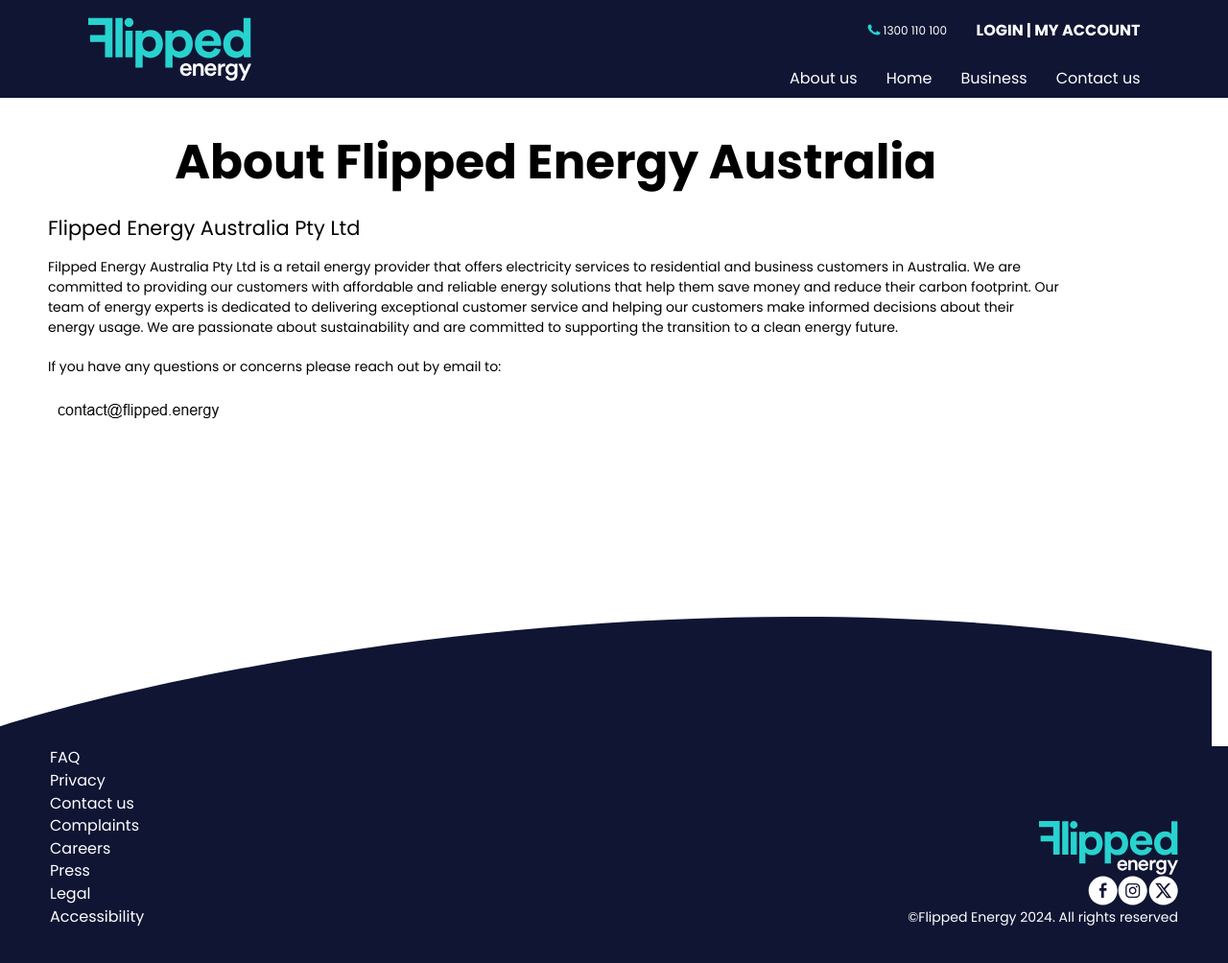
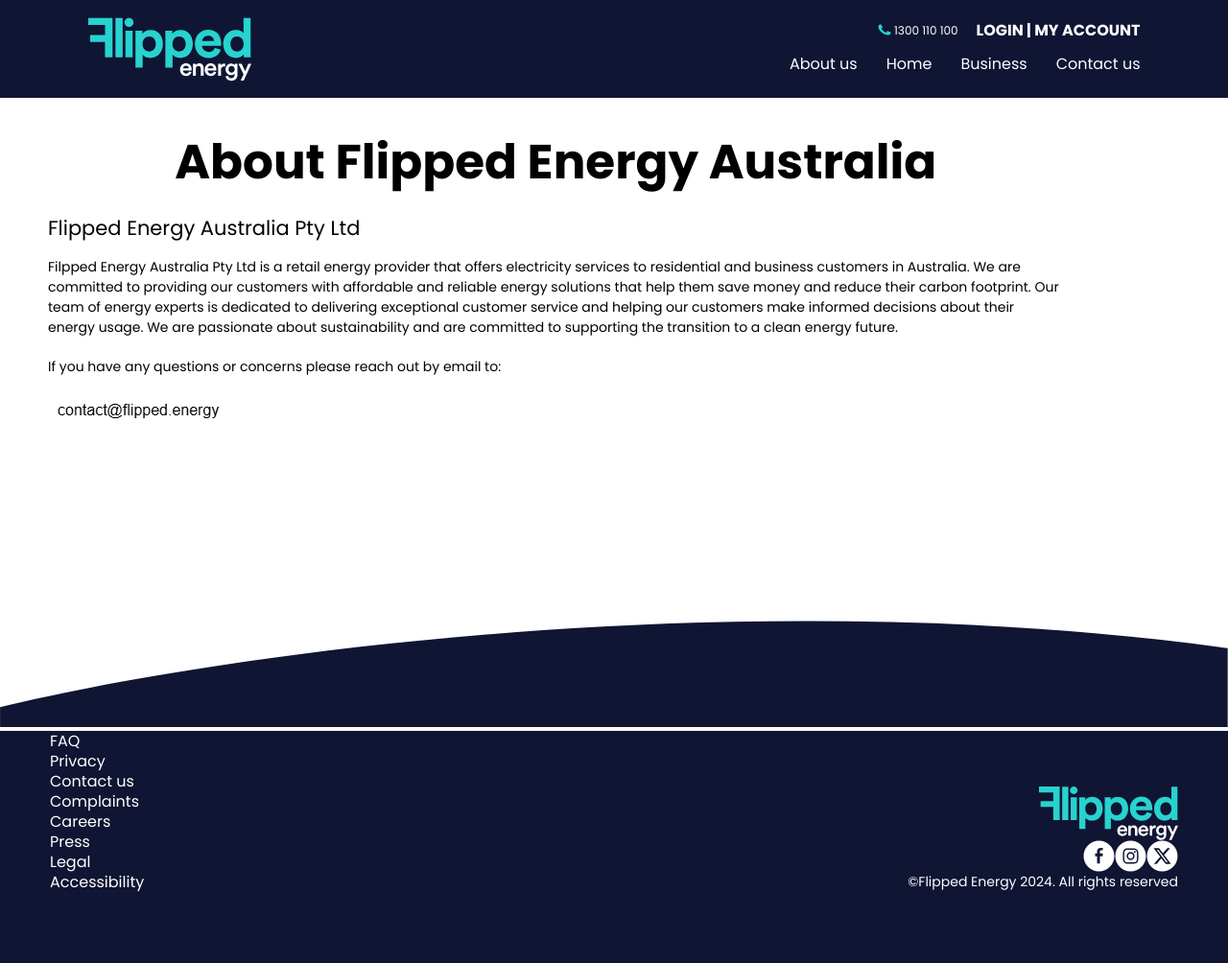
Before and after one commit to aceslick911/design-prototypes, a website: page index.html in a window 1280 px wide. Shown: the whole page at 96% size. Drawn offline with Linux system fonts and the light colour scheme.

Commit message:
dev: style changes removing unintentional fixed height/width

```diff
--- a/index.html
+++ b/index.html
@@ -60,7 +60,7 @@
 
       #callToAction {
         display: flex;
-        height: 62px;
+        /* height: 62px; */
         justify-content: flex-end;
         align-items: center;
         gap: 19px;
@@ -68,18 +68,18 @@
 
       #phoneContainer {
         display: flex;
-        width: 95px;
+        /* width: 95px; */
         align-items: center;
         align-self: stretch;
       }
 
       #phoneLogo {
         display: flex;
-        width: 17px;
-        height: 12px;
+        /* width: 17px; */
+        /* height: 12px; */
         padding-right: 3px;
         align-items: center;
-        flex-shrink: 0;
+        /* flex-shrink: 0; */
       }
 
       #phoneNumber {
@@ -118,7 +118,7 @@
         justify-content: flex-end;
         align-items: center;
         gap: 30px;
-        flex: 1 0 0;
+        /* flex: 1 0 0; */
       }
 
       #aboutUsContainer {
@@ -269,18 +269,18 @@
         align-self: stretch;
       }
 
-      #emailContact {
-        /* background: lightgray 50% / cover no-repeat; */
+      /* #emailContact {
+        background: lightgray 50% / cover no-repeat;
 
         width: 200px;
         height: 30px;
-      }
+      } */
 
       #footerCurve {
         fill: #0f1533;
-        width: 1552;
-        height: 135px;
-        max-width: fit-content;
+
+        overflow: hidden;
+        /* height: 141px; */
         align-self: stretch;
       }
 
@@ -288,7 +288,7 @@
         background: #0f1533;
 
         display: flex;
-        height: 292px;
+        /* height: 292px; */
         padding: 0px 52px 103px 52px;
         justify-content: center;
         align-items: flex-end;
@@ -307,7 +307,7 @@
         display: flex;
         flex-direction: column;
         justify-content: center;
-        flex: 1 0 0;
+        /* flex: 1 0 0; */
         align-self: stretch;
 
         color: #fff;
@@ -323,7 +323,7 @@
         display: flex;
         flex-direction: column;
         justify-content: center;
-        flex: 1 0 0;
+        /* flex: 1 0 0; */
         align-self: stretch;
 
         color: #fff;
@@ -339,7 +339,7 @@
         display: flex;
         flex-direction: column;
         justify-content: center;
-        flex: 1 0 0;
+        /* flex: 1 0 0; */
         align-self: stretch;
 
         color: #fff;
@@ -355,7 +355,7 @@
         display: flex;
         flex-direction: column;
         justify-content: center;
-        flex: 1 0 0;
+        /* flex: 1 0 0; */
         align-self: stretch;
 
         color: #fff;
@@ -371,7 +371,7 @@
         display: flex;
         flex-direction: column;
         justify-content: center;
-        flex: 1 0 0;
+        /* flex: 1 0 0; */
         align-self: stretch;
 
         color: #fff;
@@ -387,7 +387,7 @@
         display: flex;
         flex-direction: column;
         justify-content: center;
-        flex: 1 0 0;
+        /* flex: 1 0 0; */
         align-self: stretch;
 
         color: #fff;
@@ -403,7 +403,7 @@
         display: flex;
         flex-direction: column;
         justify-content: center;
-        flex: 1 0 0;
+        /* flex: 1 0 0; */
         align-self: stretch;
 
         color: #fff;
@@ -419,7 +419,7 @@
         display: flex;
         flex-direction: column;
         justify-content: center;
-        flex: 1 0 0;
+        /* flex: 1 0 0; */
         align-self: stretch;
 
         color: #fff;
@@ -433,25 +433,25 @@
 
       #footerRHContainer {
         display: flex;
-        height: 111px;
+        /* height: 111px; */
         flex-direction: column;
         justify-content: flex-end;
         align-items: flex-end;
-        flex: 1 0 0;
+        /* flex: 1 0 0; */
       }
 
       #footerLogoContainer {
         display: flex;
-        width: 293px;
+        /* width: 293px; */
         flex-direction: column;
         justify-content: center;
         align-items: flex-end;
-        flex: 1 0 0;
+        /* flex: 1 0 0; */
       }
 
       #footerLogo {
         display: flex;
-        height: 56px;
+        /* height: 56px; */
         justify-content: flex-end;
         align-items: center;
         align-self: stretch;
@@ -459,7 +459,7 @@
 
       #socialContainer {
         display: flex;
-        height: 33px;
+        /* height: 33px; */
         justify-content: flex-end;
         align-items: center;
         align-self: stretch;
@@ -475,27 +475,27 @@
       #facebook {
         fill: #fff;
 
-        width: 31.398px;
-        height: 31px;
+        /* width: 31.398px; */
+        /* height: 31px; */
       }
 
       #instagram {
         fill: #fff;
 
-        width: 31.398px;
-        height: 31px;
+        /* width: 31.398px; */
+        /* height: 31px; */
       }
 
       #twitter {
         fill: #fff;
 
-        width: 31.398px;
-        height: 31px;
+        /* width: 31.398px; */
+        /* height: 31px; */
       }
 
       #copyrightContainer {
         display: flex;
-        height: 22px;
+        /* height: 22px; */
         justify-content: flex-end;
         align-items: center;
         align-self: stretch;
@@ -505,7 +505,7 @@
         display: flex;
         flex-direction: column;
         justify-content: center;
-        flex: 1 0 0;
+        /* flex: 1 0 0; */
         align-self: stretch;
 
         color: #fff;
@@ -518,7 +518,7 @@
         /* 150% */
       }
 
-      /* CMS Playground
+      /* CMS Playground */
 
       .cms-y {
         display: flex;
@@ -528,35 +528,35 @@
       .cms-x {
         display: flex;
         flex-direction: row;
-        flex-wrap: nowrap;
+        /* flex-wrap: nowrap; */
       }
 
       .cms-yhug {
         display: flex;
         flex-direction: column;
         flex-grow: 0;
-        flex-shrink: 1;
+        /* flex-shrink: 1; */
       }
 
       .cms-yfill {
         display: flex;
         flex-direction: column;
         flex-grow: 1;
-        flex-shrink: 0;
+        /* flex-shrink: 0; */
       }
 
       .cms-xhug {
         display: flex;
         flex-direction: row;
         flex-grow: 0;
-        flex-shrink: 1;
+        /* flex-shrink: 1; */
       }
 
       .cms-xfill {
         display: flex;
         flex-direction: row;
         flex-grow: 1;
-        flex-shrink: 0;
+        /* flex-shrink: 0; */
       }
 
       .cms-a-N {
@@ -603,13 +603,13 @@
         display: flex;
         justify-content: center;
         align-items: center;
-      } */
+      }
     </style>
   </head>
 
   <body>
     <div id="responsiveFlippedV9Page" cms-y cms-a-N cms-yhug>
-      <div id="testHeader" cms-x cms-a-N cms-xfill>
+      <div id="testHeader" cms-x cms-a-N cms-xfill cms-yfill>
         <div id="logoContainer" cms-y cms-a-W cms-xhug cms-yfill>
           <svg
             color1="#28D2CF"
@@ -704,16 +704,16 @@
       </div>
       <div id="footerCurve" cms-xfill>
         <svg
-          xmlns="http://www.w3.org/2000/svg"
-          width="1263"
-          height="141"
-          viewBox="0 0 1263 141"
-          fill="none"
+          class="Curve-sc-9glh00-31 FooterSVG-sc-1flc828-0 iEqWth jucxqW"
+          width="100%"
+          height="100%"
+          viewBox="0 0 1953 170"
+          fill="var(--color-1, #0F1533)"
         >
           <path
-            d="M1263 35.8618C743.126 -55.8952 203.221 49.8802 0 114.238V141H1263V35.8618Z"
-            fill="#0F1533"
-          />
+            d="M1952.64 43.8378C1148.9 -66.1405 314.186 60.64 0 137.778V169.854H1952.64V43.8378Z"
+            fill="var(--color-1, #0F1533)"
+          ></path>
         </svg>
       </div>
       <div id="footerContainer" cms-x cms-a-S cms-xfill>
```
